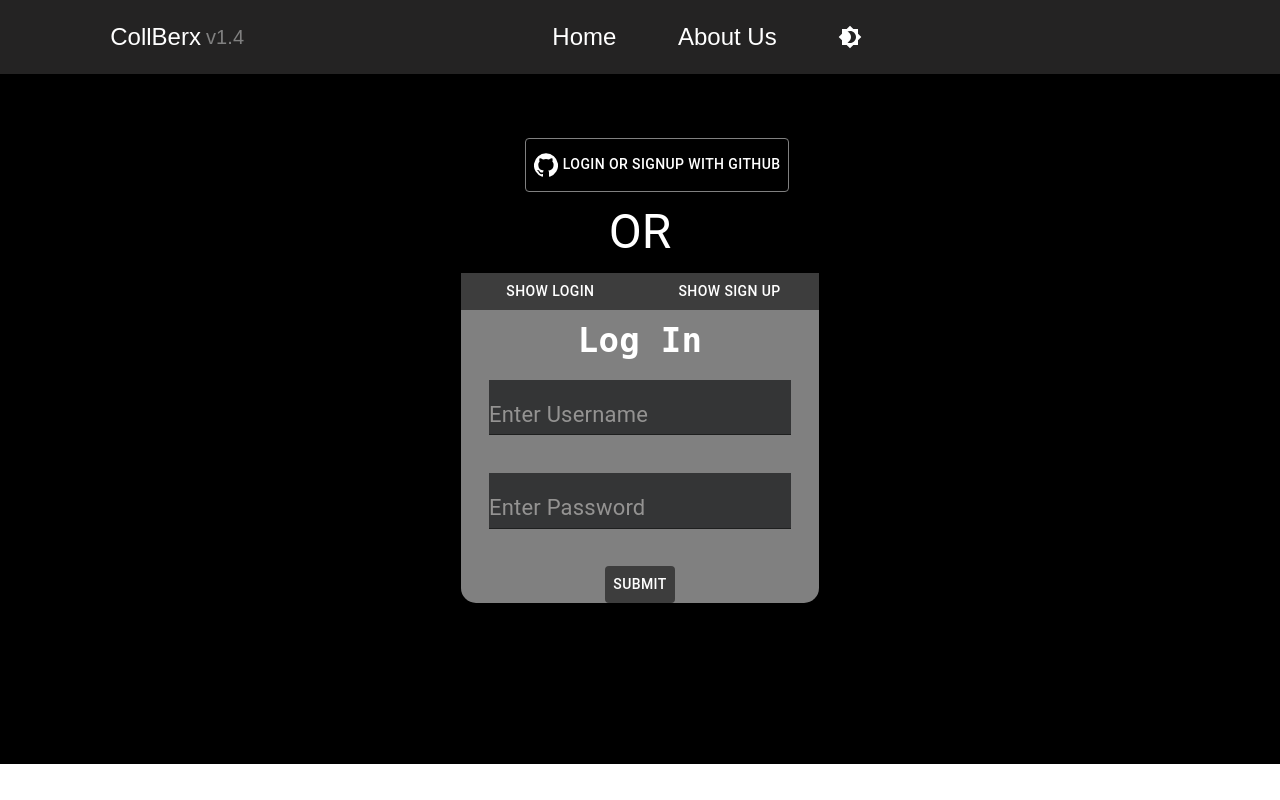
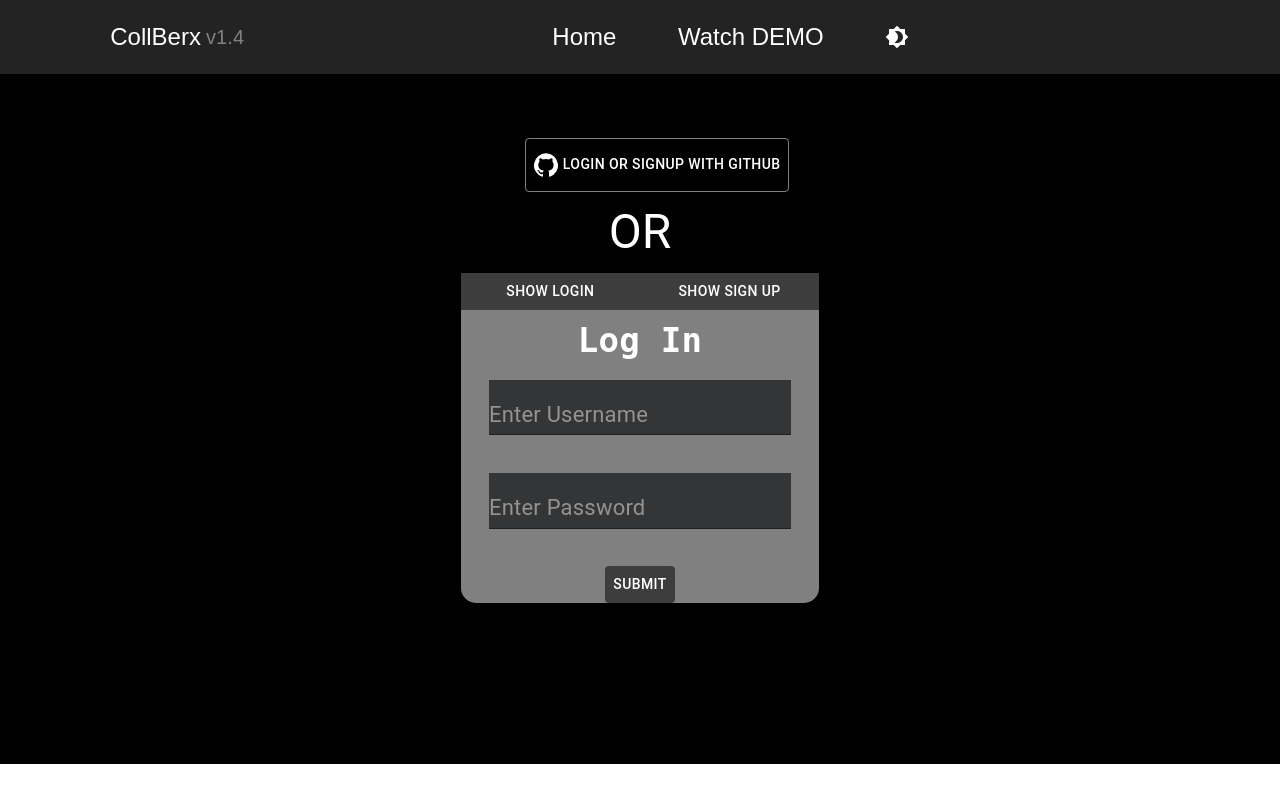
Before and after one commit to AnkitBasrur/CollBerx-Client, a React (Create React App) app: page / in a window 1280 px wide. Built offline with nearby package versions, Linux system fonts and the light colour scheme; no server answers.

Commit message:
added demo video

```diff
--- a/package.json
+++ b/package.json
@@ -3,8 +3,12 @@
   "version": "0.1.0",
   "private": true,
   "dependencies": {
+    "@emotion/react": "^11.10.0",
+    "@emotion/styled": "^11.10.0",
     "@material-ui/core": "^4.11.3",
     "@material-ui/icons": "^4.11.2",
+    "@mui/joy": "^5.0.0-alpha.39",
+    "@mui/material": "^5.9.3",
     "@testing-library/jest-dom": "^5.11.4",
     "@testing-library/react": "^11.1.0",
     "@testing-library/user-event": "^12.1.10",
--- a/public/index.html
+++ b/public/index.html
@@ -2,14 +2,14 @@
 <html lang="en">
   <head>
     <meta charset="utf-8" />
-    <link rel="icon" href="%PUBLIC_URL%/Capture.PNG" />
+    <link rel="icon" href="%PUBLIC_URL%/collberx.jpg" />
     <meta name="viewport" content="width=device-width, initial-scale=1" />
     <meta name="theme-color" content="#000000" />
     <meta
       name="description"
       content="Web site created using create-react-app"
     />
-    <link rel="apple-touch-icon" href="%PUBLIC_URL%/team.jpg" />
+    <link rel="apple-touch-icon" href="%PUBLIC_URL%/collberx.jpg" />
     <!--
       manifest.json provides metadata used when your web app is installed on a
       user's mobile device or desktop. See https://developers.google.com/web/fundamentals/web-app-manifest/
--- a/src/App.js
+++ b/src/App.js
@@ -8,6 +8,7 @@ import Login from "./Login";
 import ThemeContextProvider from "./contexts/ThemeContext";
 import AddRoom from "./AddRoom";
 import Logs from "./Logs";
+import Demo from "./Demo";
 
 function App() {
   function getProps(data){
@@ -27,6 +28,9 @@ function App() {
               <Route exact path="/addRoom">
                 <AddRoom />
               </Route>
+              <Route exact path="/demo">
+                <Demo />
+              </Route>
               <Route exact path="/:id/logs" component={Logs} />
             </Switch>
           </Router>
--- /dev/null
+++ b/src/Demo.js
@@ -0,0 +1,37 @@
+import { useContext } from "react";
+import {ThemeContext} from './contexts/ThemeContext'
+import { withStyles } from "@material-ui/core/styles";
+import LoginNavBar from "./LoginNavBar";
+import AspectRatio from '@mui/joy/AspectRatio';
+
+const styles = {
+    light: {
+        color: "black",
+        fontSize: "22px"
+    },
+    dark: {
+        color: "white",
+        fontSize: "22px"
+    }
+};
+
+function Logs(props) {
+
+    const { isLightTheme, light, dark } = useContext(ThemeContext);
+    const theme = isLightTheme ? light : dark;
+
+    return(
+        <div>
+            <LoginNavBar />
+            <div className="App" style={{ minHeight: "100vh", maxHeight:"auto", width: "100%", backgroundColor: theme.ui}}>
+                <div style={{ paddingBottom: "1%", paddingTop: "5%", marginLeft:"20%", marginRight:"20%", textAlign: "left"}}>
+                    <AspectRatio objectFit="contain">
+                        <iframe src="https://www.youtube.com/embed/1Niwoq4A4iA" title="Demo" allowFullScreen></iframe>
+                    </AspectRatio>
+                </div>
+            </div>
+        </div>
+    )
+}
+
+export default withStyles(styles)(Logs);
--- a/src/Home.js
+++ b/src/Home.js
@@ -39,6 +39,7 @@ function Home() {
   if(!sessionStorage.getItem("username"))
         history.push('/')
 
+  // eslint-disable-next-line react-hooks/exhaustive-deps
   useEffect(async () => {
     sessionStorage.setItem("roomID", "a")
     if(shouldFetch){
--- a/src/Login.js
+++ b/src/Login.js
@@ -44,7 +44,8 @@ function Login(props){
         }
     })(Typography);
 
-    useEffect(async() => {
+    // eslint-disable-next-line react-hooks/exhaustive-deps
+    useEffect( async() => {
         const code = window.location.href.match(/\?code=(.*)/) && window.location.href.match(/\?code=(.*)/)[1];
 
         if(code && showLoadingMessage.length === 0){
--- a/src/LoginNavBar.js
+++ b/src/LoginNavBar.js
@@ -42,8 +42,8 @@ function LoginNavBar(props){
             <ThemeTextTypography onClick={() => history.push('/')} variant="h5" style={{ fontFamily: "Arial", cursor: "pointer", marginLeft: "25%"}} >
               Home
             </ThemeTextTypography>
-            <ThemeTextTypography onClick={() => history.push('/')} variant="h5" style={{ fontFamily: "Arial", cursor: "pointer", color: theme.text, marginLeft: "5%"}} >
-              About Us
+            <ThemeTextTypography onClick={() => history.push('/demo')} variant="h5" style={{ fontFamily: "Arial", cursor: "pointer", color: theme.text, marginLeft: "5%"}} >
+              Watch DEMO
             </ThemeTextTypography>
             <Brightness4Icon style={{ cursor: "pointer", marginLeft: "5%"}} onClick={() => toggleTheme() }/>
           </Toolbar>
--- a/src/NavBar.js
+++ b/src/NavBar.js
@@ -63,7 +63,7 @@ function NavBar(props){
               Add Room
             </ThemeTextTypography>
             <ThemeTextTypography variant="h6" style={{ fontFamily: "Arial", cursor: "pointer", color: theme.text, marginLeft: "5%"}} >
-              About Us
+              Watch DEMO
             </ThemeTextTypography>
             <Brightness4Icon style={{ cursor: "pointer", marginLeft: "5%"}} onClick={() => toggleTheme() }/>
             <Button aria-controls="simple-menu" aria-haspopup="true" style={{ marginLeft: "7%", fontFamily: "Arial" }} onClick={handleClick}>
```
Also changed, not shown: public/collberx.jpg (renamed from public/team.jpg), 1 other file (tests, documents, lock files or other folders).
